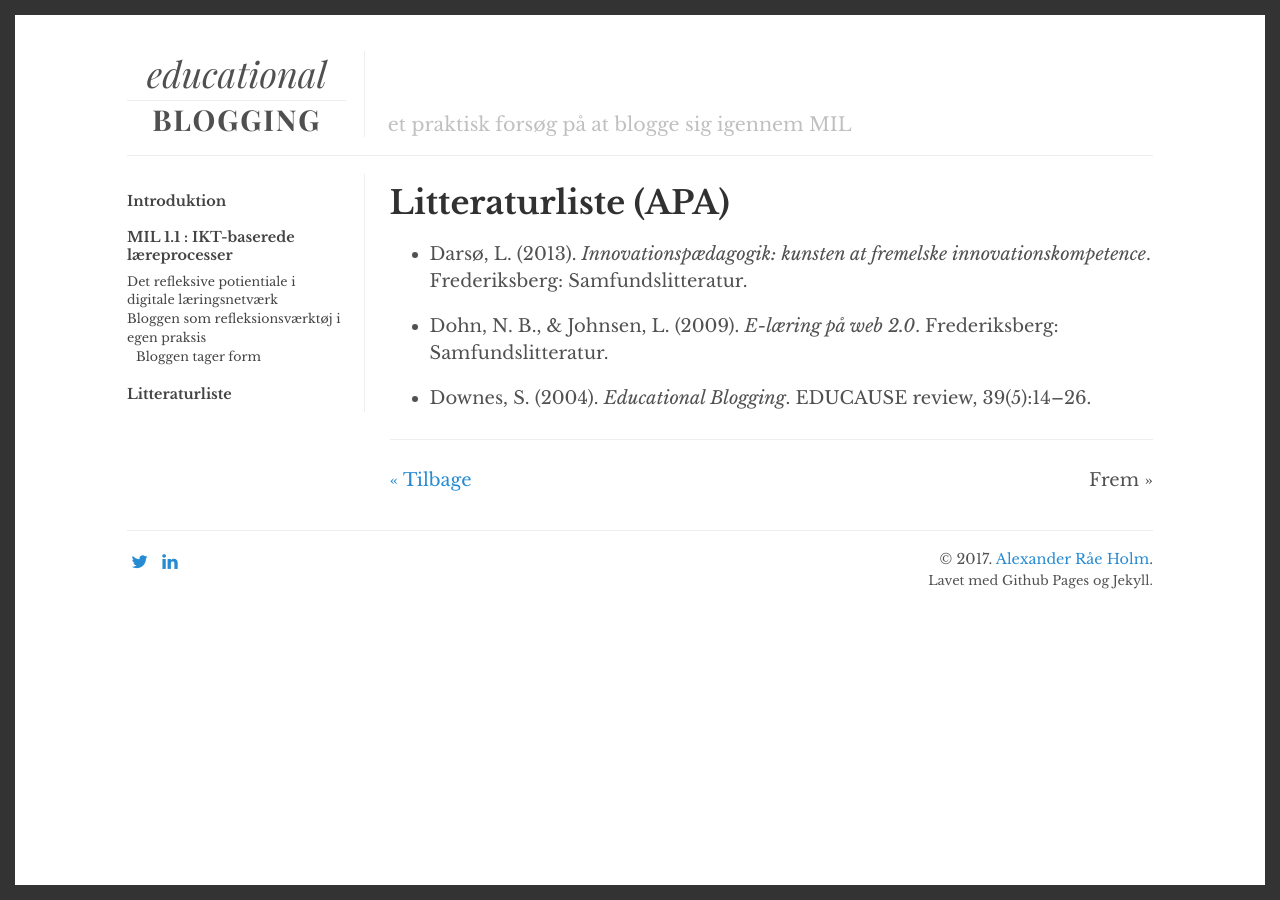
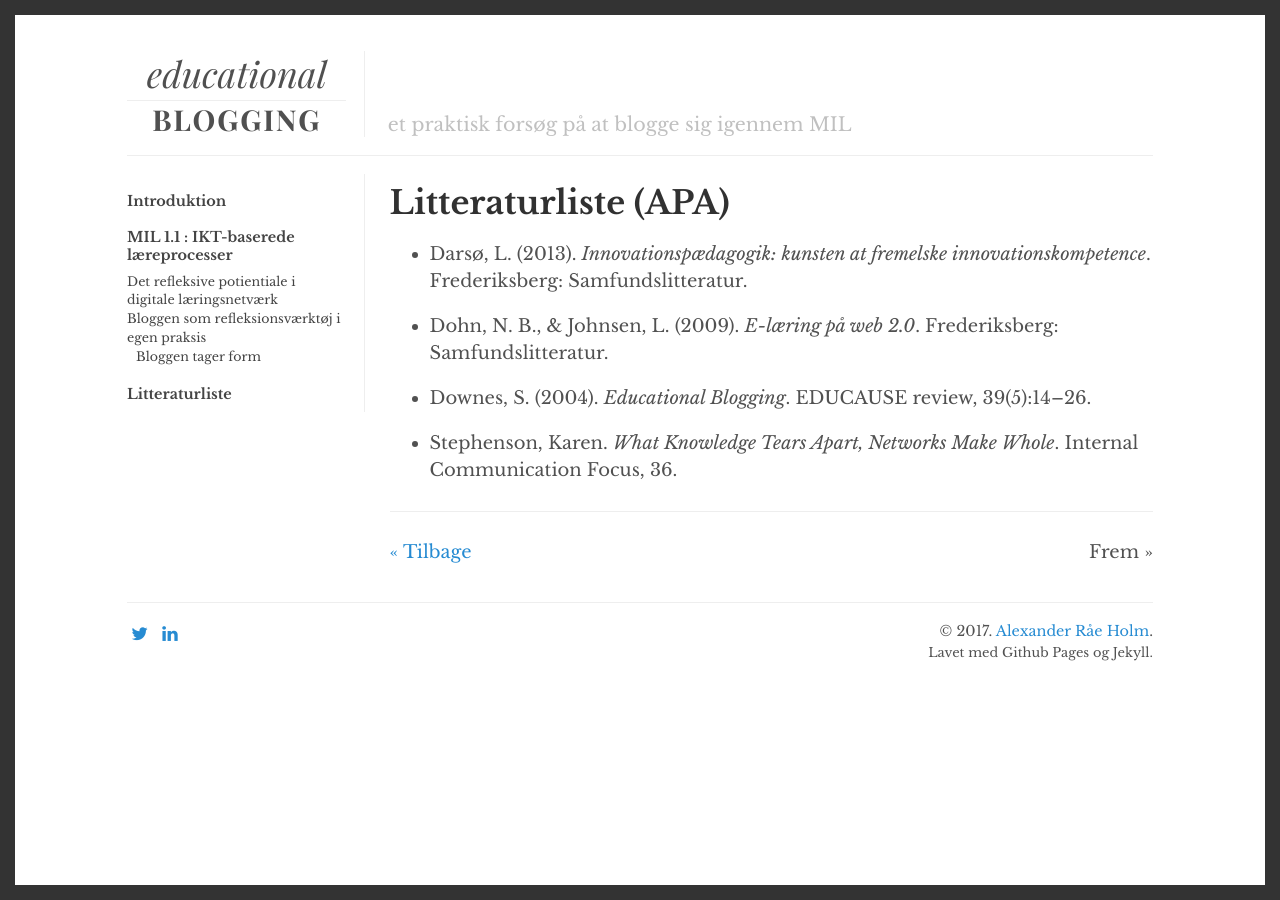
Before and after one commit to alexanderrae/educational-blogging, a Jekyll site: the page built from _capitulos/bibliografi.md, in a window 1280 px wide. Built offline with Jekyll 4.4.1, drawn with Linux system fonts in a browser that asks for light colours.

Commit message:
Updated Bibliografi

```diff
--- a/_capitulos/bibliografi.md
+++ b/_capitulos/bibliografi.md
@@ -11,3 +11,5 @@ layout: appendix
 * Dohn, N. B., & Johnsen, L. (2009). *E-læring på web 2.0*. Frederiksberg: Samfundslitteratur.
 
 * Downes, S. (2004). *Educational Blogging*. EDUCAUSE review, 39(5):14–26.
+
+* Stephenson, Karen. *What Knowledge Tears Apart, Networks Make Whole*. Internal Communication Focus, 36.
```
